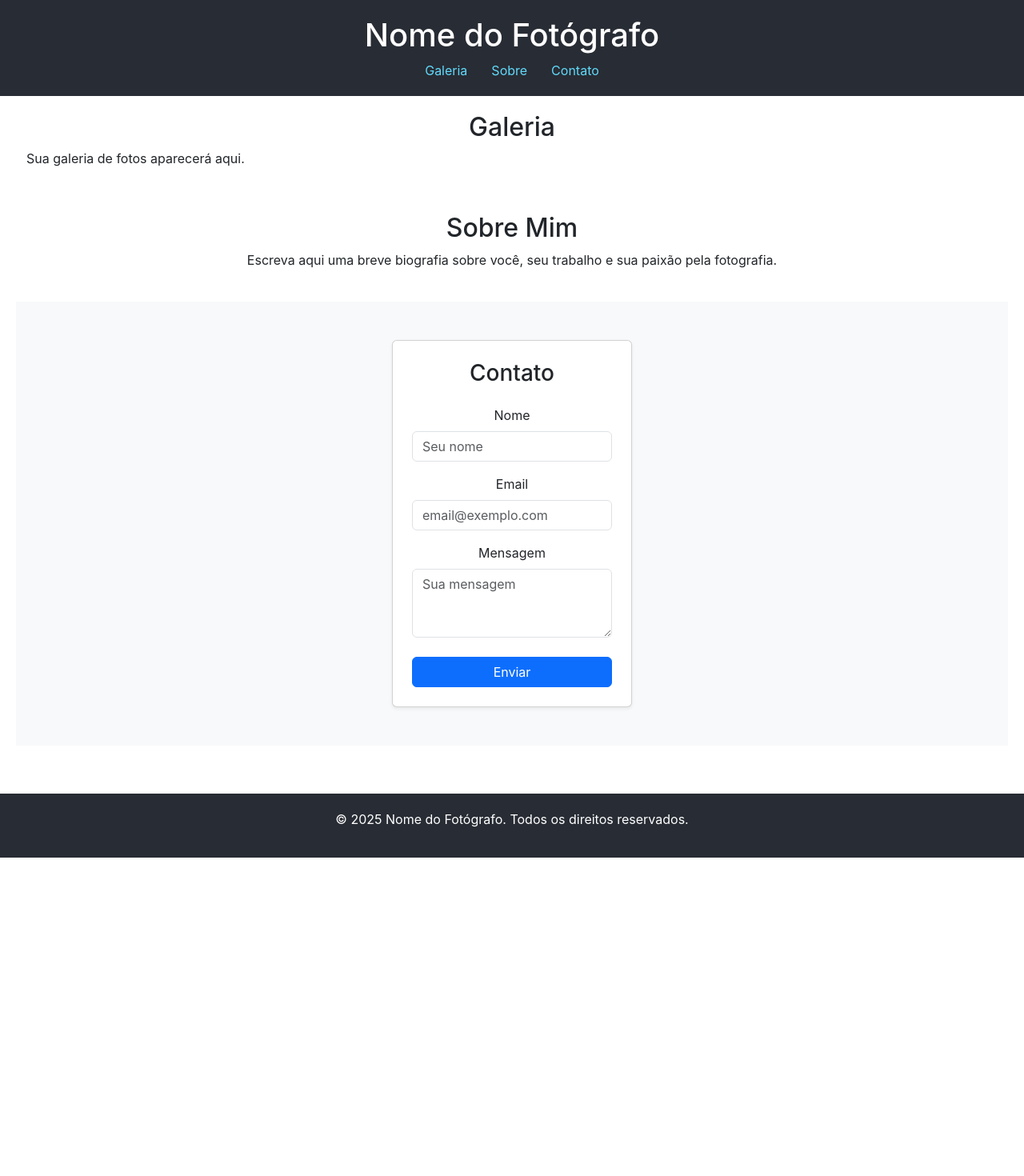
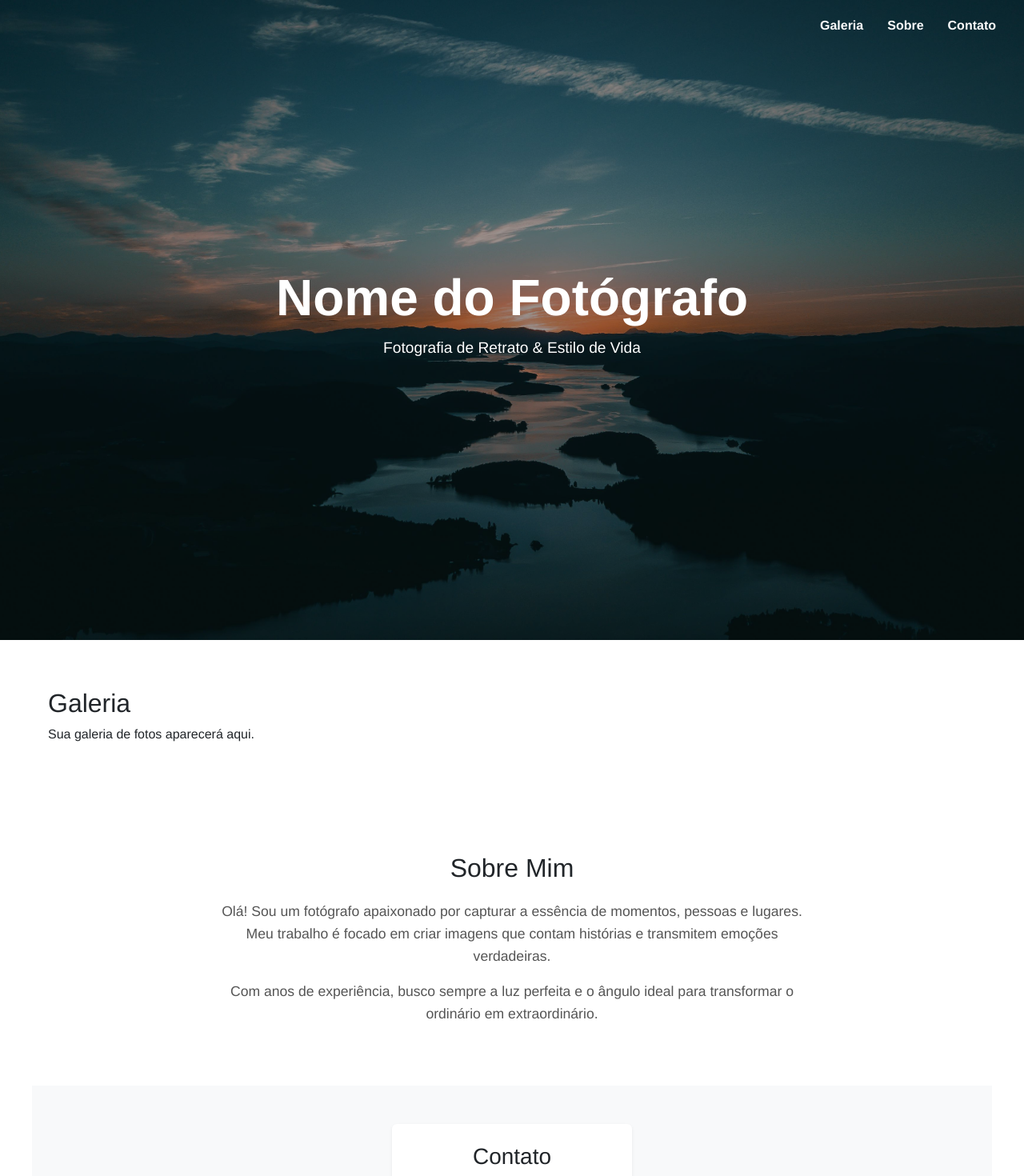
Before and after one commit to deriksalomao/site-fotografia, a React (Create React App) app: page / in a window 1280 px wide. Shown: the top 1470 px of the page at 80% size. Before the commit the page ends 1072 px from the top, so only its background shows below. Built offline with nearby package versions, Linux system fonts and the light colour scheme.

Commit message:
style: Implementa layout visual com imagens de exemplo

```diff
--- a/src/assets/styles/global.css
+++ b/src/assets/styles/global.css
@@ -1,43 +1,96 @@
-.App {
+.hero-section {
+  height: 100vh;
+  display: flex;
+  flex-direction: column;
+  justify-content: center;
+  align-items: center;
   text-align: center;
+  color: white;
+  background: url('../images/hero-background.jpg') no-repeat center center/cover;
+  position: relative;
 }
 
-.App-header {
-  background-color: #282c34;
-  padding: 20px;
-  color: white;
-  text-align: center;
+.hero-section::before {
+  content: '';
+  position: absolute;
+  top: 0;
+  left: 0;
+  width: 100%;
+  height: 100%;
+  background-color: rgba(0, 0, 0, 0.4);
 }
 
-nav a {
-  margin: 0 15px;
-  color: #61dafb;
-  text-decoration: none;
+.hero-content {
+  position: relative;
+  z-index: 1;
 }
 
-main {
-  padding: 20px;
+.hero-content h1 {
+  font-size: 4rem;
+  font-weight: bold;
+  margin: 0;
 }
 
-section {
-  margin-bottom: 40px;
+.hero-content p {
+  font-size: 1.2rem;
+  margin-top: 10px;
 }
+
+.main-nav {
+  position: absolute;
+  top: 20px;
+  right: 20px;
+  z-index: 1;
+}
+
+.main-nav a {
+  color: white;
+  text-decoration: none;
+  margin: 0 15px;
+  font-size: 1rem;
+  font-weight: bold;
+}
+
 
 .gallery-grid {
   display: grid;
-  grid-template-columns: repeat(auto-fill, minmax(250px, 1fr));
-  gap: 15px;
+  grid-template-columns: repeat(auto-fill, minmax(300px, 1fr));
+  gap: 20px;
 }
 
 .gallery-item img {
   width: 100%;
-  height: auto;
-  border-radius: 8px;
+  height: 100%;
+  object-fit: cover;
+  display: block;
 }
+
+
+.about-section {
+  text-align: center;
+  max-width: 800px;
+}
+
+.about-section h2 {
+  margin-bottom: 20px;
+}
+
+.about-text p {
+  line-height: 1.6;
+  font-size: 1.1rem;
+  color: #555;
+}
+
+
+#contact .card {
+  border: none;
+  box-shadow: 0 4px 15px rgba(0, 0, 0, 0.1);
+}
+
 
 .App-footer {
   text-align: center;
-  padding: 20px;
-  background-color: #282c34;
-  color: white;
+  padding: 30px;
+  background-color: #f8f9fa;
+  color: #6c757d;
 }
--- a/src/components/layout/Header.tsx
+++ b/src/components/layout/Header.tsx
@@ -2,9 +2,12 @@ import React from 'react';
 
 function Header() {
   return (
-    <header className="App-header">
-      <h1>Nome do Fotógrafo</h1>
-      <nav>
+    <header className="hero-section">
+      <div className="hero-content">
+        <h1>Nome do Fotógrafo</h1>
+        <p>Fotografia de Retrato & Estilo de Vida</p>
+      </div>
+      <nav className="main-nav">
         <a href="#gallery">Galeria</a>
         <a href="#about">Sobre</a>
         <a href="#contact">Contato</a>
--- /dev/null
+++ b/src/components/ui/About.tsx
@@ -0,0 +1,23 @@
+import React from 'react';
+
+function About() {
+  return (
+    <section id="about" className="about-section">
+      <h2>Sobre Mim</h2>
+      <div className="about-content">
+        <div className="about-text">
+          <p>
+            Olá! Sou um fotógrafo apaixonado por capturar a essência de momentos, pessoas e lugares. Meu trabalho é focado em criar imagens que contam histórias e transmitem emoções verdadeiras.
+          </p>
+          <p>
+            Com anos de experiência, busco sempre a luz perfeita e o ângulo ideal para transformar o ordinário em extraordinário.
+          </p>
+        </div>
+        {/* Opcional: Adicione uma imagem sua aqui */}
+        {/* <img src={profilePic} alt="Retrato do Fotógrafo" className="about-image" /> */}
+      </div>
+    </section>
+  );
+}
+
+export default About;
--- a/src/index.css
+++ b/src/index.css
@@ -1,13 +1,13 @@
 body {
   margin: 0;
-  font-family: -apple-system, BlinkMacSystemFont, 'Segoe UI', 'Roboto', 'Oxygen',
-    'Ubuntu', 'Cantarell', 'Fira Sans', 'Droid Sans', 'Helvetica Neue',
-    sans-serif;
+  font-family: 'Helvetica Neue', Arial, sans-serif;
   -webkit-font-smoothing: antialiased;
   -moz-osx-font-smoothing: grayscale;
+  background-color: #ffffff;
 }
 
-code {
-  font-family: source-code-pro, Menlo, Monaco, Consolas, 'Courier New',
-    monospace;
+section {
+  padding: 60px 20px;
+  max-width: 1200px;
+  margin: 0 auto;
 }
--- a/src/pages/HomePage.tsx
+++ b/src/pages/HomePage.tsx
@@ -2,19 +2,8 @@ import React from 'react';
 import Header from '../components/layout/Header';
 import Footer from '../components/layout/Footer';
 import Gallery from '../components/ui/Gallery';
+import About from '../components/ui/About';
 import ContactForm from '../components/ui/ContactForm';
-
-// Componente "Sobre" adicionado diretamente para simplificar
-function About() {
-  return (
-    <section id="about">
-      <h2>Sobre Mim</h2>
-      <p>
-        Escreva aqui uma breve biografia sobre você, seu trabalho e sua paixão pela fotografia.
-      </p>
-    </section>
-  );
-}
 
 function HomePage() {
   return (
```
Also changed, not shown: src/assets/images/hero-background.jpg (added).
